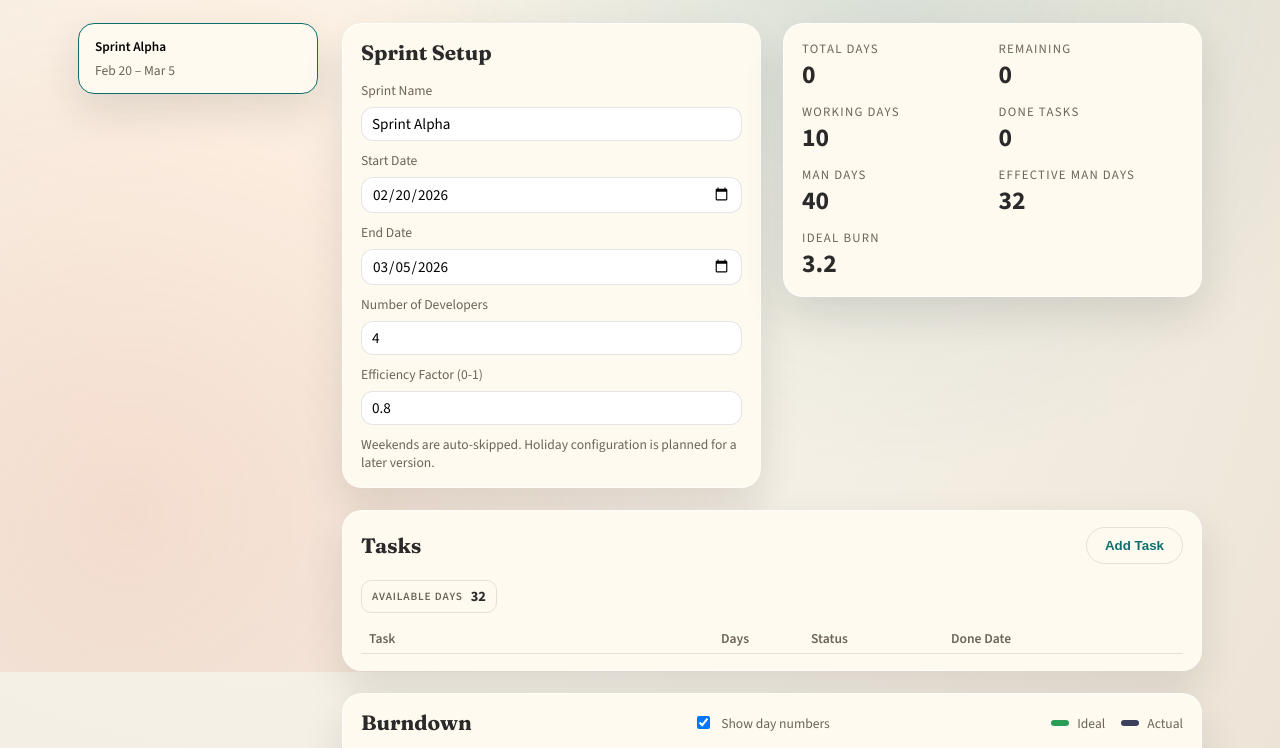
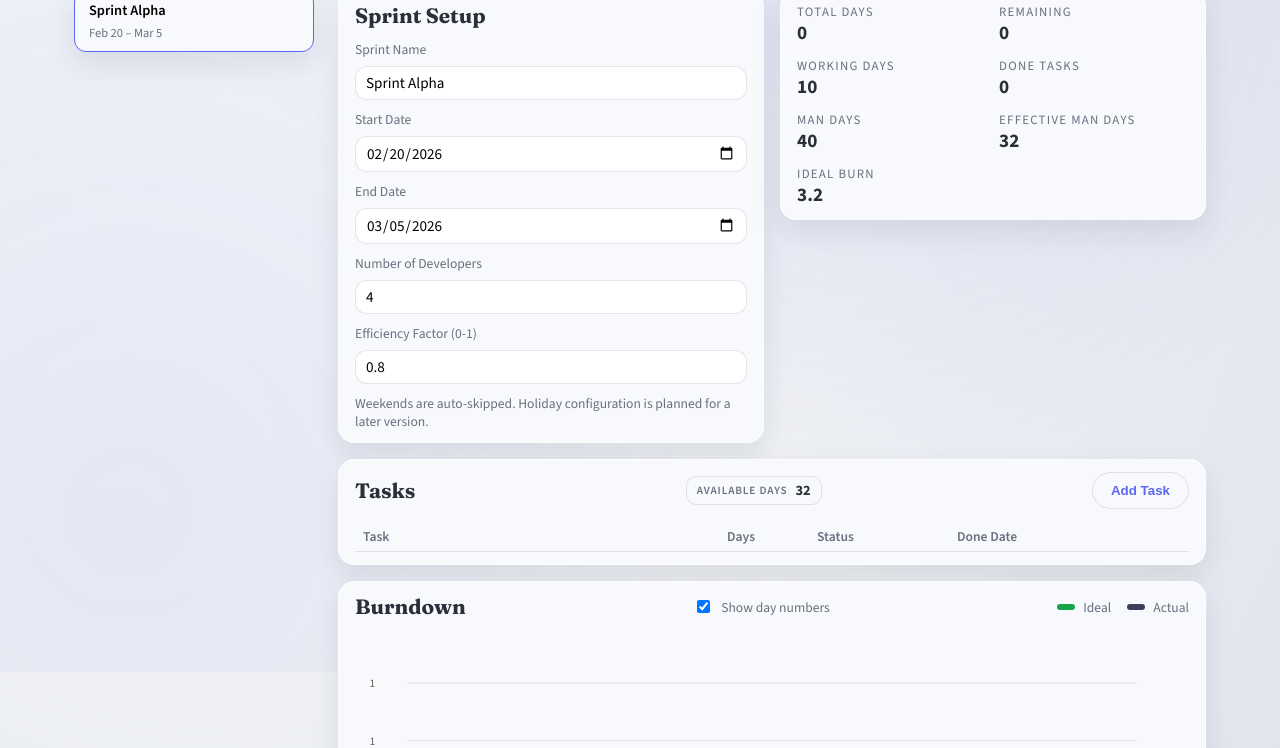
Before and after one commit to daekyuny/bdc_studio, a website: page index.html in a window 1280 px wide. Shown: the part 128-876 px from the top of the page. Drawn offline with nearby package versions, Linux system fonts and the light colour scheme.

Commit message:
Apply slate/modern color scheme and compact layout
- Switch color palette to slate/muted modern (scheme C): new bg, panel, ink, accent, gradients
- Reduce app padding, header size, card padding and gaps
- Shrink stat values from 1.6rem to 1.2rem
- Compact sprint sidebar item sizing
- Move Available Days badge inline into Tasks card header

Co-Authored-By: Claude Sonnet 4.6 <noreply@anthropic.com>

```diff
--- a/index.html
+++ b/index.html
@@ -105,11 +105,11 @@
           <div class="card">
             <div class="card-header">
               <h2>Tasks</h2>
+              <div class="availability" id="availableDays">
+                <span class="availability-label">Available Days</span>
+                <span class="availability-value" id="availableDaysValue">0</span>
+              </div>
               <button class="btn ghost" id="addTaskBtn">Add Task</button>
-            </div>
-            <div class="availability" id="availableDays">
-              <span class="availability-label">Available Days</span>
-              <span class="availability-value" id="availableDaysValue">0</span>
             </div>
             <div class="task-table-wrap">
               <table class="task-table">
--- a/styles.css
+++ b/styles.css
@@ -1,16 +1,16 @@
 :root {
   color-scheme: light;
-  --bg: #f4efe5;
-  --bg-deep: #efe5d3;
-  --panel: #fffaf0;
-  --ink: #2b2a2a;
-  --muted: #6d6458;
-  --accent: #0d6f6d;
-  --accent-soft: #8fd3c8;
-  --ideal: #2a9d57;
+  --bg: #eef0f4;
+  --bg-deep: #e2e5ec;
+  --panel: #f8f9fc;
+  --ink: #2c2f3a;
+  --muted: #6b7080;
+  --accent: #5c67f2;
+  --accent-soft: #a5b4fc;
+  --ideal: #16a34a;
   --actual: #3d405b;
-  --stroke: rgba(43, 42, 42, 0.12);
-  --shadow: 0 18px 40px rgba(43, 42, 42, 0.12);
+  --stroke: rgba(44, 47, 58, 0.12);
+  --shadow: 0 12px 28px rgba(44, 47, 58, 0.10);
 }
 
 * {
@@ -20,7 +20,7 @@
 body {
   margin: 0;
   font-family: "Source Sans 3", "Helvetica Neue", sans-serif;
-  background: radial-gradient(circle at 20% 20%, #fef7ea 0%, var(--bg) 45%, #eadfd0 100%);
+  background: radial-gradient(circle at 20% 20%, #f0f2f8 0%, var(--bg) 45%, #dde2ec 100%);
   color: var(--ink);
   min-height: 100vh;
 }
@@ -32,7 +32,7 @@ h2 {
 }
 
 h1 {
-  font-size: 2.4rem;
+  font-size: 1.8rem;
   letter-spacing: -0.02em;
 }
 
@@ -47,8 +47,8 @@ p {
 .bg-orbit {
   position: fixed;
   inset: 0;
-  background: radial-gradient(circle at 70% 10%, rgba(13, 111, 109, 0.12), transparent 45%),
-    radial-gradient(circle at 10% 80%, rgba(224, 122, 95, 0.18), transparent 50%);
+  background: radial-gradient(circle at 70% 10%, rgba(92, 103, 242, 0.10), transparent 45%),
+    radial-gradient(circle at 10% 80%, rgba(92, 103, 242, 0.06), transparent 50%);
   pointer-events: none;
   z-index: -1;
 }
@@ -56,7 +56,7 @@ p {
 .app {
   max-width: 1180px;
   margin: 0 auto;
-  padding: 32px 28px 60px;
+  padding: 20px 24px 48px;
   animation: fadeIn 0.6s ease-out;
 }
 
@@ -65,7 +65,7 @@ p {
   align-items: flex-end;
   justify-content: space-between;
   gap: 24px;
-  margin-bottom: 26px;
+  margin-bottom: 18px;
 }
 
 .eyebrow {
@@ -102,8 +102,8 @@ p {
 .sprint-item {
   background: var(--panel);
   border: 1px solid var(--stroke);
-  border-radius: 16px;
-  padding: 14px 16px;
+  border-radius: 12px;
+  padding: 10px 14px;
   text-align: left;
   font-family: "Source Sans 3", sans-serif;
   cursor: pointer;
@@ -112,7 +112,7 @@ p {
 
 .sprint-item:hover {
   transform: translateY(-2px);
-  border-color: rgba(13, 111, 109, 0.5);
+  border-color: rgba(92, 103, 242, 0.5);
 }
 
 .sprint-item.active {
@@ -123,40 +123,41 @@ p {
 .sprint-title {
   font-weight: 600;
   display: block;
-  margin-bottom: 6px;
+  margin-bottom: 4px;
+  font-size: 0.9rem;
 }
 
 .sprint-dates {
-  font-size: 0.85rem;
+  font-size: 0.78rem;
   color: var(--muted);
 }
 
 .content {
   display: flex;
   flex-direction: column;
-  gap: 22px;
+  gap: 16px;
 }
 
 .setup-row {
   display: grid;
   grid-template-columns: 1fr 1fr;
-  gap: 22px;
+  gap: 16px;
   align-items: start;
 }
 
 .card {
   background: var(--panel);
-  border-radius: 20px;
-  padding: 16px 18px;
+  border-radius: 16px;
+  padding: 12px 16px;
   box-shadow: var(--shadow);
-  border: 1px solid rgba(255, 255, 255, 0.6);
+  border: 1px solid rgba(255, 255, 255, 0.7);
 }
 
 .card-header {
   display: flex;
   align-items: center;
   justify-content: space-between;
-  margin-bottom: 16px;
+  margin-bottom: 12px;
 }
 
 .stats-grid {
@@ -173,7 +174,7 @@ p {
 }
 
 .stat-value {
-  font-size: 1.6rem;
+  font-size: 1.2rem;
   font-weight: 700;
 }
 
@@ -204,8 +205,8 @@ select {
 
 input:focus,
 select:focus {
-  outline: 2px solid rgba(13, 111, 109, 0.4);
-  border-color: rgba(13, 111, 109, 0.4);
+  outline: 2px solid rgba(92, 103, 242, 0.35);
+  border-color: rgba(92, 103, 242, 0.35);
 }
 
 .hint {
@@ -227,7 +228,7 @@ select:focus {
 
 .btn:hover {
   transform: translateY(-1px);
-  box-shadow: 0 12px 24px rgba(13, 111, 109, 0.25);
+  box-shadow: 0 12px 24px rgba(92, 103, 242, 0.25);
 }
 
 .btn.ghost {
@@ -256,11 +257,10 @@ select:focus {
   display: inline-flex;
   align-items: center;
   gap: 8px;
-  padding: 6px 10px;
+  padding: 4px 10px;
   border-radius: 10px;
   border: 1px solid var(--stroke);
   font-size: 0.9rem;
-  margin-bottom: 10px;
 }
 
 .availability-label {
```
